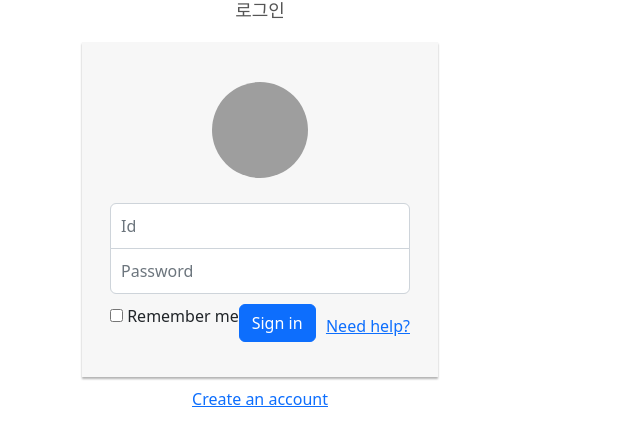
After one commit to InsooHan/mainssangproject, a Java web app: page /login/main in a window 1280 px wide. The commit adds this page. Shown: the top 446 px of the page, without its empty margins (0-640 px from the left). Run offline with Spring Boot 4, a stand-in JSP engine, Linux system fonts and the light colour scheme; some of the project's set-up classes (security, data sources, template engines, error pages and the like) are left out, and stand-ins take their place; some libraries are stand-ins or nearby versions; grey boxes are pictures that could not be loaded.

Commit message:
login 기능만 구현

```diff
--- /dev/null
+++ b/MainProject/src/main/java/fpro/data/controller/LoginController.java
@@ -0,0 +1,80 @@
+package fpro.data.controller;
+
+import javax.servlet.http.HttpSession;
+
+import org.springframework.beans.factory.annotation.Autowired;
+import org.springframework.stereotype.Controller;
+import org.springframework.ui.Model;
+import org.springframework.web.bind.annotation.GetMapping;
+import org.springframework.web.bind.annotation.PostMapping;
+import org.springframework.web.bind.annotation.RequestParam;
+
+import fpro.data.service.LoginService;
+
+@Controller
+public class LoginController {
+
+	@Autowired
+	LoginService service;
+
+	@GetMapping("/login/main")
+	public String loginform(HttpSession session, Model model) {
+
+		//로그인 상태인지 아닌지 -> 상태에 따라 나오는 화면이 달라야 하니까
+		String loginok = (String)session.getAttribute("loginok"); //session에서 loginok를 가져와서 loginok라고 하겠다.
+
+		//폼의 id 얻어오기
+		String myid=(String)session.getAttribute("myid"); //세션에 저장한 id를 myid로 저장해놨었는데 그걸 myid로 가져온다.
+
+		//cbsave값 가져오기
+		String saveok = (String)session.getAttribute("saveok");
+
+		if(loginok==null) {
+			return "/login/loginform";
+		}else {
+
+			//로그인 중에는 로그인한 계정의 이름을 저장
+			String name = service.getName(myid);
+
+			//request에 저장하기(model)
+			model.addAttribute("name", name);
+
+			return "/login/logoutform";
+		}
+
+	}
+
+	//로그인폼에서 로그인하기
+	@PostMapping("/login/loginprocess")
+	public String loginProc(@RequestParam String id,
+			@RequestParam String pass,
+			@RequestParam(required = false) String cbsave,
+			HttpSession session) {
+
+		//id, pass 일치하는게 있는지 없는지
+		int check = service.getIdPassCheck(id, pass);
+
+		//check==1인 경우(db에 id, pass 일치 데이터가 있다는 얘기)
+		if(check==1) {
+			session.setMaxInactiveInterval(60*60*8); //8시간 저장
+
+			session.setAttribute("myid", id); //가져온 id를 myid로 저장
+			session.setAttribute("loginok", "yes"); //loginok를 yes로 저장
+			session.setAttribute("saveok", cbsave); //cbsave 값을 saveok로 저장, 체크 되어 있으면 'on', 체크 없으면 null
+
+			return "redirect:main"; //check==1인 경우에만 main으로 보내야 하니까..!(0이면 로그인 fail)
+
+		}else {
+
+			return "/login/passfail";
+		}
+
+	}
+
+	 //로그아웃
+    @GetMapping("/login/logoutprocess")
+	public String logoutProc(HttpSession session) {
+		session.removeAttribute("loginok");
+		return "redirect:main";
+	}
+}
--- /dev/null
+++ b/MainProject/src/main/java/fpro/data/service/LoginServiceInter.java
@@ -0,0 +1,6 @@
+package fpro.data.service;
+
+public interface LoginServiceInter {
+	public String getName(String id); //아이디에 해당하는 이름 가져오기
+	public int getIdPassCheck(String id, String pass);
+}
--- a/MainProject/src/main/webapp/WEB-INF/layout/title.jsp
+++ b/MainProject/src/main/webapp/WEB-INF/layout/title.jsp
@@ -67,8 +67,8 @@
 						<button type="button" class="btn btn-outline-white border-width-2 d-none d-lg-inline-block" onclick="location.href='${root}/login/main'" style="position:relative; z-index:999; background-color: #339EB2; border: 0px; color: white;">로그인</button>
 					</c:if>
 					<c:if test="${sessionScope.loginok!=null}">
-						<b>${sessionScope.myid }님이 로그인 중입니다.</b>
-						<button type="button" class="btn btn-info btn-m" onclick="location.href='${root}/login/main'" style="background-color: #339EB2; border: 0px; color: white;">로그아웃</button>
+						<b style="color: white;">${sessionScope.myid }님 로그인 중</b>&nbsp;&nbsp;
+						<button type="button" class="btn btn-info btn-m" onclick="location.href='${root}/login/logoutprocess'" style="position:relative; z-index:999; background-color: #339EB2; border: 0px; color: white;">로그아웃</button>
 					</c:if>
 
 				</div>
--- /dev/null
+++ b/MainProject/src/main/webapp/WEB-INF/login/loginform.jsp
@@ -0,0 +1,119 @@
+<%@ page language="java" contentType="text/html; charset=utf-8"
+    pageEncoding="utf-8"%>
+<%@ taglib prefix="c" uri="http://java.sun.com/jsp/jstl/core" %>
+<%@ taglib prefix="fmt" uri="http://java.sun.com/jsp/jstl/fmt" %>
+<!DOCTYPE html>
+<html>
+<head>
+<meta charset="utf-8">
+<link href="https://cdn.jsdelivr.net/npm/bootstrap@5.2.1/dist/css/bootstrap.min.css" rel="stylesheet">
+<link href="https://stackpath.bootstrapcdn.com/font-awesome/4.7.0/css/font-awesome.min.css" rel="stylesheet">
+<script src="https://cdn.jsdelivr.net/npm/bootstrap@5.2.1/dist/js/bootstrap.bundle.min.js"></script>
+<script src="https://code.jquery.com/jquery-3.5.0.js"></script>
+<script src="https://kit.fontawesome.com/a47cf79e39.js" crossorigin="anonymous"></script>
+<style type="text/css">
+.form-signin {
+	max-width: 330px;
+	margin: 0 auto;
+	padding: 15px;
+}
+
+.form-signin .form-signin-heading, .form-signin .checkbox {
+	margin-bottom: 10px;
+}
+
+.form-signin .checkbox {
+	font-weight: normal;
+}
+
+.form-signin .form-control {
+	position: relative;
+	font-size: 16px;
+	height: auto;
+	-webkit-box-sizing: border-box;
+	-moz-box-sizing: border-box;
+	box-sizing: border-box;
+	padding: 10px;
+}
+
+.form-signin .form-control:focus {
+	z-index: 2;
+}
+
+.form-signin input[type="text"] {
+	margin-bottom: -1px;
+	border-bottom-left-radius: 0;
+	border-bottom-right-radius: 0;
+}
+
+.form-signin input[type="password"] {
+	margin-bottom: 10px;
+	border-top-left-radius: 0;
+	border-top-right-radius: 0;
+}
+
+.account-wall {
+	margin-top: 20px;
+	background-color: #f7f7f7;
+	-moz-box-shadow: 0 2px 2px rgba(0, 0, 0, 0.3);
+	-webkit-box-shadow: 0 2px 2px rgba(0, 0, 0, 0.3);
+	box-shadow: 0 2px 2px rgba(0, 0, 0, 0.3);
+	padding: 40px 0 20px;
+}
+
+.login-title {
+	color: #555;
+	font-size: 18px;
+	font-weight: 400;
+	display: block;
+}
+
+.profile-img {
+	width: 96px;
+	height: 96px;
+	display: block;
+	-moz-border-radius: 50%;
+	-webkit-border-radius: 50%;
+	border-radius: 50%;
+	margin: 0 auto 10px;
+}
+
+.need-help {
+	margin-top: 10px;
+}
+
+.new-account {
+	display: block;
+	margin-top: 10px;
+}
+</style>
+<title>Insert title here</title>
+</head>
+<body>
+	<div class="container">
+		<div class="row">
+			<div class="col-sm-6 col-md-4 col-md-offset-4">
+				<h1 class="text-center login-title">로그인</h1>
+				<div class="account-wall">
+					<img class="profile-img"
+						src="https://lh5.googleusercontent.com/-b0-k99FZlyE/AAAAAAAAAAI/AAAAAAAAAAA/eu7opA4byxI/photo.jpg?sz=120"
+						alt="">
+					<form class="form-signin" action="loginprocess" method="post">
+						<input type="text" name="id" class="form-control" placeholder="Id"
+							required="required" value="${sessionScope.saveok==null?"":sessionScope.myid}" >
+						<input type="password" name="pass"
+							class="form-control" placeholder="Password" required="required">
+						<button class="btn btn-m btn-primary btn-block" type="submit">Sign
+							in</button>
+						<label class="checkbox pull-left"> <input type="checkbox"
+							name="cbsave" value="remember-me" ${sessionScope.saveok==null?"":"checked" }> Remember me
+						</label> <a href="#" class="pull-right need-help">Need help? </a> <span
+							class="clearfix"></span>
+					</form>
+				</div>
+				<a href="#" class="text-center new-account">Create an account </a>
+			</div>
+		</div>
+	</div>
+</body>
+</html>
--- a/MainProject/src/main/webapp/WEB-INF/tiles.xml
+++ b/MainProject/src/main/webapp/WEB-INF/tiles.xml
@@ -16,4 +16,6 @@
 	</definition>
 
 
+
+
 </tiles-definitions>
```
Also changed, not shown: MainProject/src/main/java/fpro/data/mapper/LoginMapperInter.java (added, +9 -0 lines), MainProject/src/main/java/fpro/data/service/LoginService.java (added, +37 -0 lines), MainProject/src/main/resources/mapper/LoginSql.xml (added, +11 -0 lines), MainProject/src/main/webapp/WEB-INF/login/logoutform.jsp (added, +26 -0 lines), MainProject/src/main/webapp/WEB-INF/login/passfail.jsp (added, +22 -0 lines).
